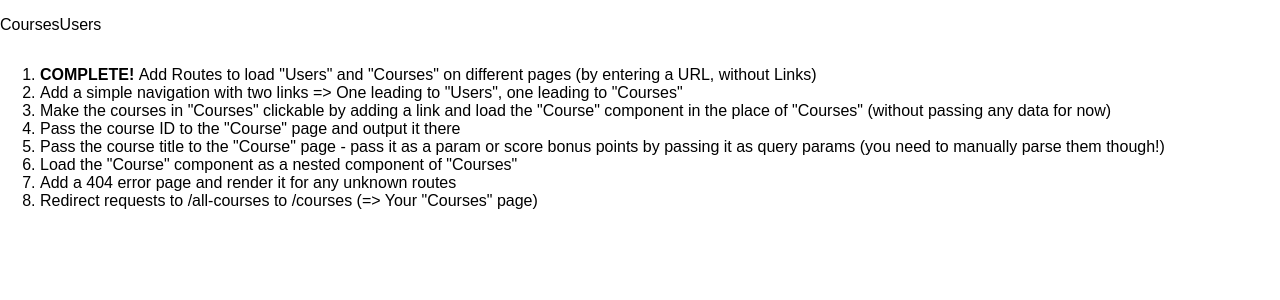
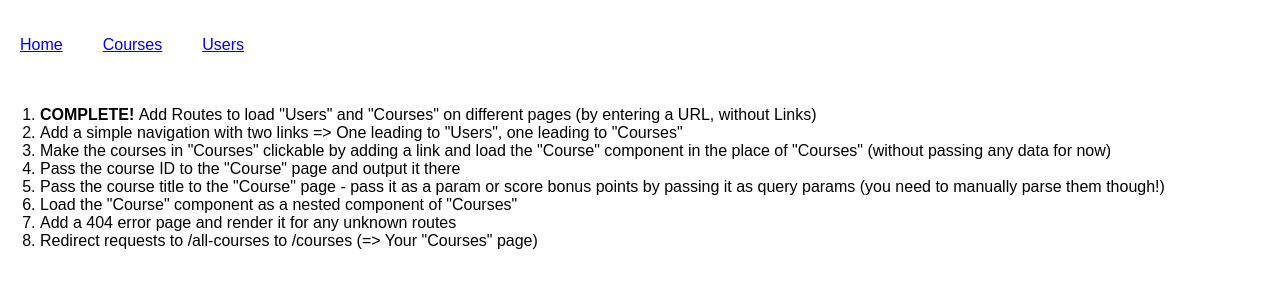
Before and after one commit to AndroidNinjaX/Udemy-React-Course-Section-11-Assignment_Routing, a React (Create React App) app: page / in a window 1280 px wide. Shown: the top 300 px of the page. Built offline with nearby package versions, Linux system fonts and the light colour scheme.

Commit message:
Added "Link" component to Naviation

```diff
--- a/src/App.css
+++ b/src/App.css
@@ -3,6 +3,6 @@
     flex-direction: row;
 }
 
-.CoursesCSS {
-    color: blue;
+.Navigation p {
+    padding: 20px;
 }
--- a/src/App.js
+++ b/src/App.js
@@ -1,6 +1,6 @@
 import React, { Component } from 'react';
 //Import Route from 'react-router-dom'
-import { BrowserRouter, Route } from 'react-router-dom';
+import { BrowserRouter, Route, Link } from 'react-router-dom';
 import Courses from './containers/Courses/Courses';
 import Users from './containers/Users/Users';
 import "./App.css";
@@ -10,9 +10,11 @@ class App extends Component {
     return (
       <BrowserRouter>
         <div className="App">
+          {/*Navigation Bar*/}
           <nav className="Navigation">
-            <p>Courses</p>
-            <p>Users</p>
+            <p><Link to="/">Home</Link></p>
+            <p><Link to="/Courses">Courses</Link></p>
+            <p><Link to="/Users">Users</Link></p>
           </nav>
 
           {/*Added Routes to the "Courses" component, and "Users" components.*/}
```
